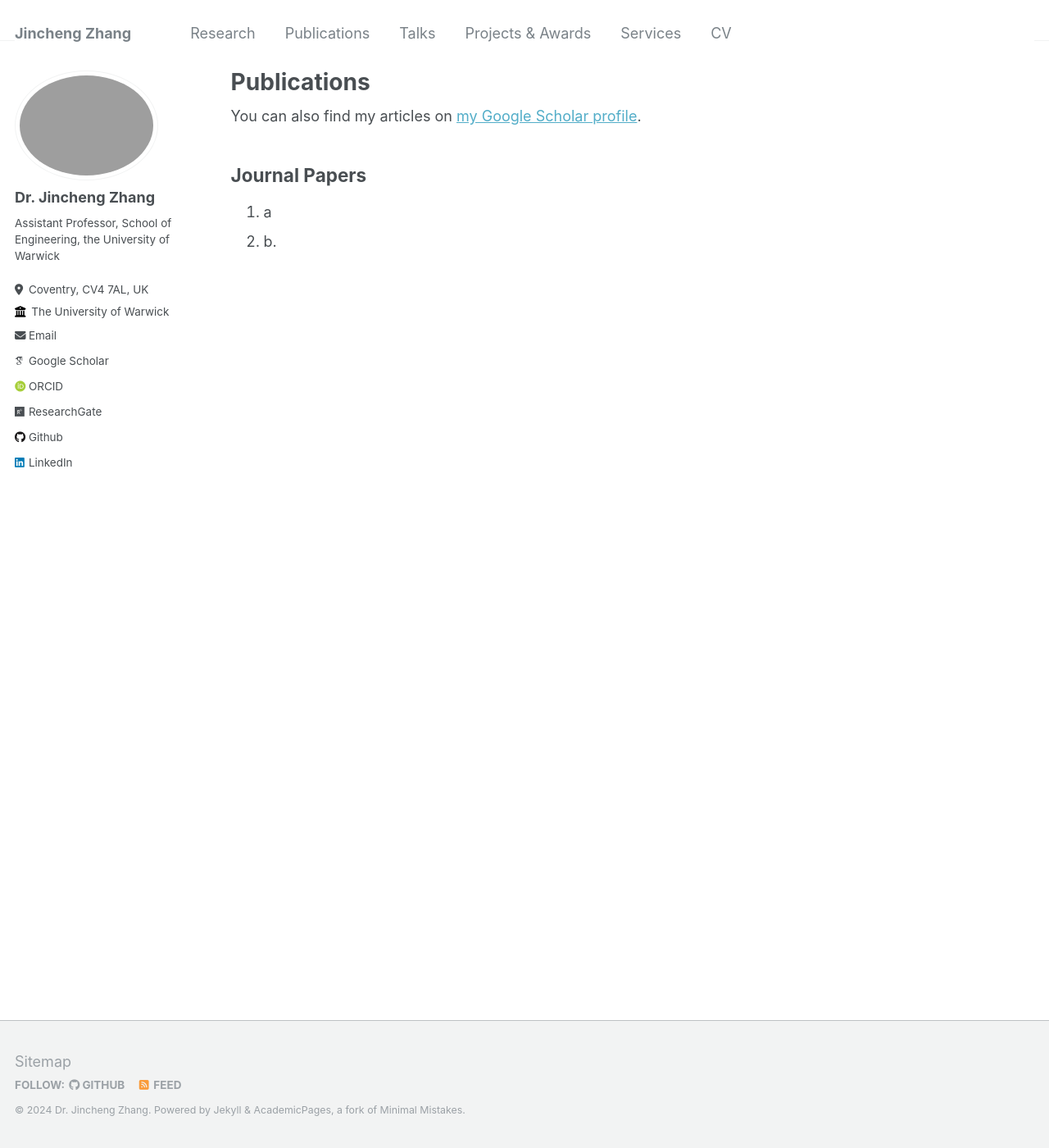
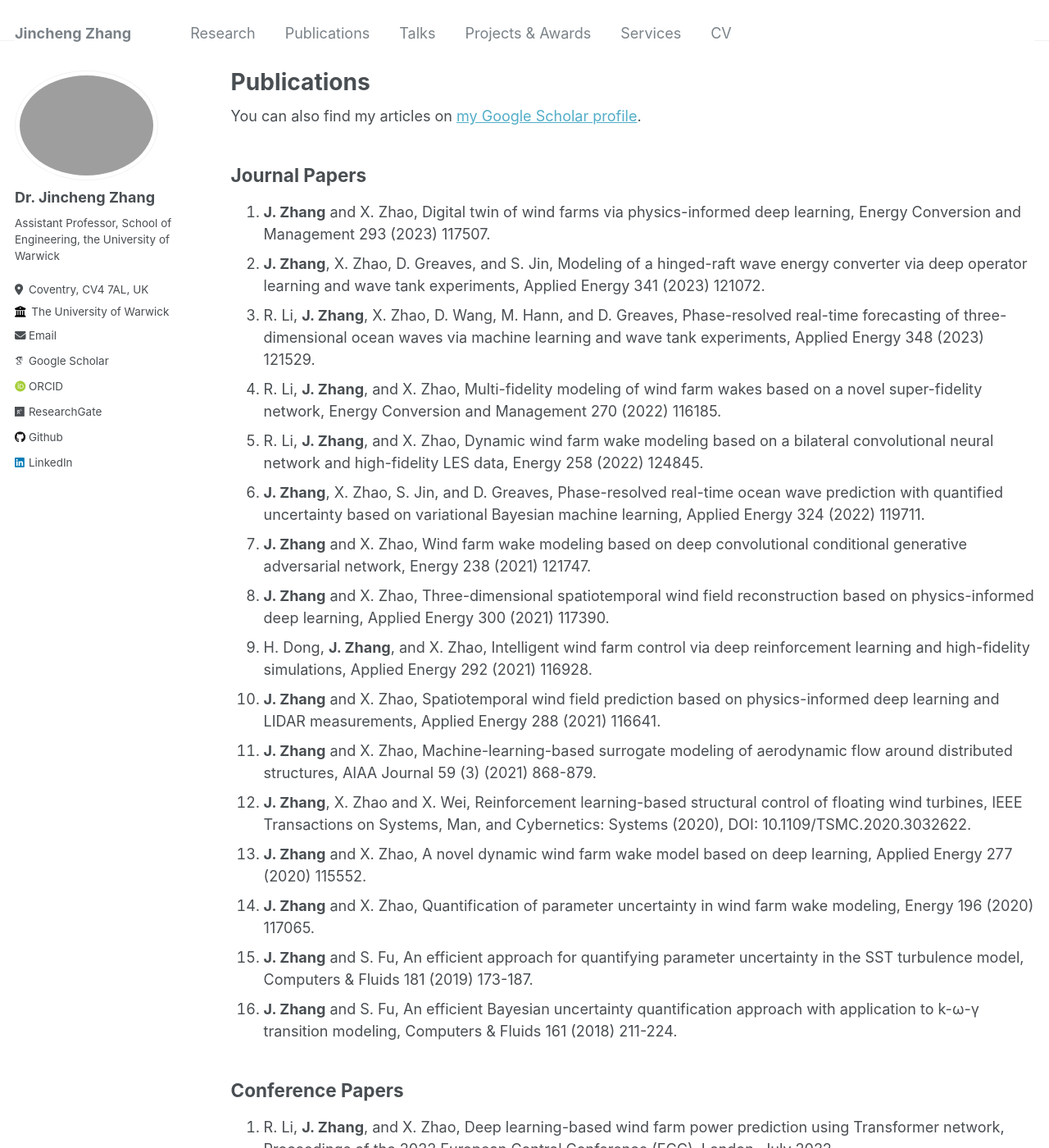
Before and after one commit to zhangxcii/zhangxcii.github.io, a Jekyll site: the page built from _pages/publications.md, in a window 1280 px wide and 1400 px high. Shown: the whole window at 82% size. Built offline with Jekyll 4.4.1, drawn with Linux system fonts in a browser that asks for light colours; some web fonts are replaced; some of the changed text lies outside the part shown.

Commit message:
Update publications.md

```diff
--- a/_pages/publications.md
+++ b/_pages/publications.md
@@ -12,6 +12,23 @@ author_profile: true
 {% include base_path %}
 
 ## Journal Papers
+1. **J. Zhang** and X. Zhao, Digital twin of wind farms via physics-informed deep learning, Energy Conversion and Management 293 (2023) 117507.
+2. **J. Zhang**, X. Zhao, D. Greaves, and S. Jin, Modeling of a hinged-raft wave energy converter via deep operator learning and wave tank experiments, Applied Energy 341 (2023) 121072.
+3. R. Li, **J. Zhang**, X. Zhao, D. Wang, M. Hann, and D. Greaves, Phase-resolved real-time forecasting of three-dimensional ocean waves via machine learning and wave tank experiments, Applied Energy 348 (2023) 121529.
+4. R. Li, **J. Zhang**, and X. Zhao, Multi-fidelity modeling of wind farm wakes based on a novel super-fidelity network, Energy Conversion and Management 270 (2022) 116185.
+5. R. Li, **J. Zhang**, and X. Zhao, Dynamic wind farm wake modeling based on a bilateral convolutional neural network and high-fidelity LES data, Energy 258 (2022) 124845.
+6. **J. Zhang**, X. Zhao, S. Jin, and D. Greaves, Phase-resolved real-time ocean wave prediction with quantified uncertainty based on variational Bayesian machine learning, Applied Energy 324 (2022) 119711.
+7. **J. Zhang** and X. Zhao, Wind farm wake modeling based on deep convolutional conditional generative adversarial network, Energy 238 (2021) 121747.
+8. **J. Zhang** and X. Zhao, Three-dimensional spatiotemporal wind field reconstruction based on physics-informed deep learning, Applied Energy 300 (2021) 117390.
+9. H. Dong, **J. Zhang**, and X. Zhao, Intelligent wind farm control via deep reinforcement learning and high-fidelity simulations, Applied Energy 292 (2021) 116928.
+10. **J. Zhang** and X. Zhao, Spatiotemporal wind field prediction based on physics-informed deep learning and LIDAR measurements, Applied Energy 288 (2021) 116641.
+11. **J. Zhang** and X. Zhao, Machine-learning-based surrogate modeling of aerodynamic flow around distributed structures, AIAA Journal 59 (3) (2021) 868-879.
+12. **J. Zhang**, X. Zhao and X. Wei, Reinforcement learning-based structural control of floating wind turbines, IEEE Transactions on Systems, Man, and Cybernetics: Systems (2020), DOI: 10.1109/TSMC.2020.3032622.
+13. **J. Zhang** and X. Zhao, A novel dynamic wind farm wake model based on deep learning, Applied Energy 277 (2020) 115552.
+14. **J. Zhang** and X. Zhao, Quantification of parameter uncertainty in wind farm wake modeling, Energy 196 (2020) 117065.
+15. **J. Zhang** and S. Fu, An efficient approach for quantifying parameter uncertainty in the SST turbulence model, Computers & Fluids 181 (2019) 173-187.
+16. **J. Zhang** and S. Fu, An efficient Bayesian uncertainty quantification approach with application to k-ω-γ transition modeling, Computers & Fluids 161 (2018) 211-224.
 
-1. a
-2. b.
+## Conference Papers
+1. R. Li, **J. Zhang**, and X. Zhao, Deep learning-based wind farm power prediction using Transformer network, Proceedings of the 2022 European Control Conference (ECC), London, July 2022.
+2. **J. Zhang**, X. Zhao, and X. Wei, Data-driven structural control of monopile wind turbine towers based on machine learning, Proceedings of the 21st IFAC World Congress, Berlin, July 2020.
```
